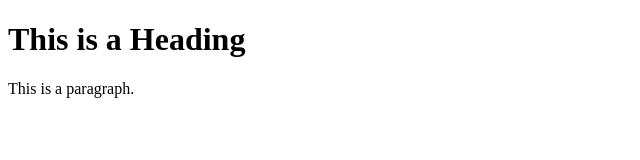
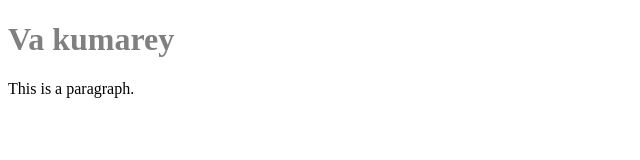
Before and after one commit to Kamal-0-1/HeyEpudraa, a plain HTML site: page index.html in a window 1280 px wide. Shown: the whole page, without its empty margins (0-640 px from the left). Drawn offline with Linux system fonts and the light colour scheme.

Commit message:
Update index.html

```diff
--- a/index.html
+++ b/index.html
@@ -5,7 +5,7 @@
 </head>
 <body>
 
-<h1>This is a Heading</h1>
+<h1 style="color:grey">Va kumarey</h1>
 <p>This is a paragraph.</p>
 
 </body>
```
